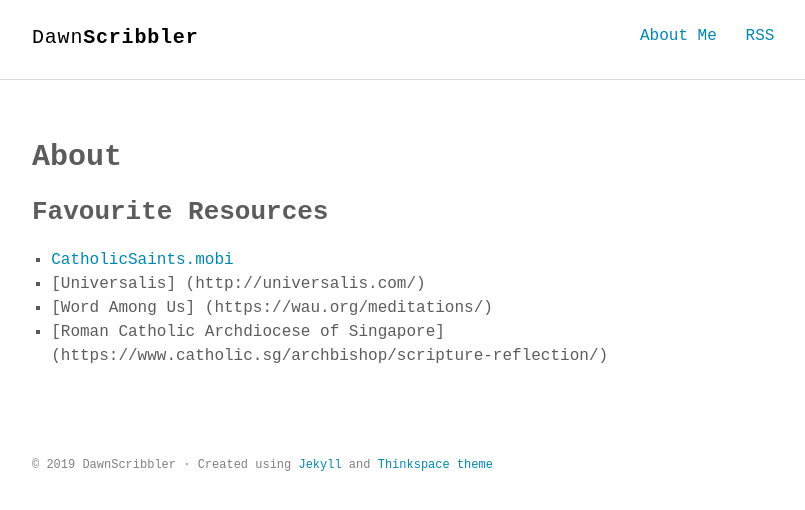
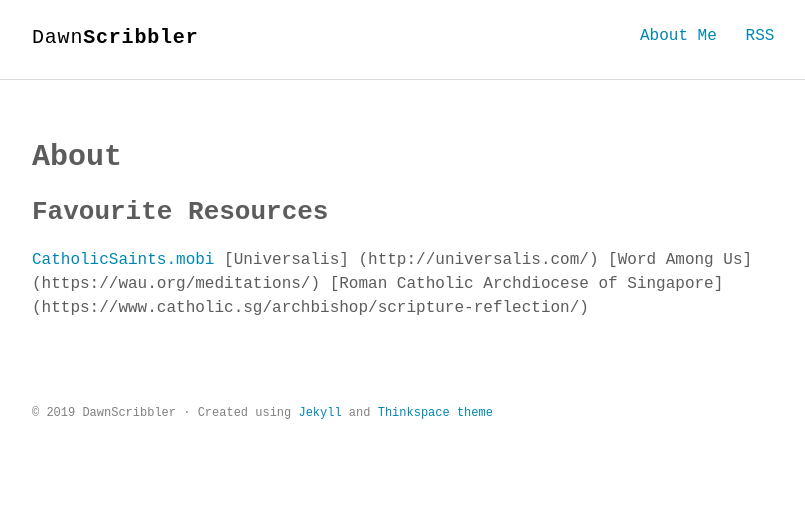
Before and after one commit to soulatcrossroad/dawnscribbler.github.io, a Jekyll site: the page built from about.md, in a window 1280 px wide. Shown: the top 510 px of the page, without its empty margins (232-1037 px from the left). Built offline with Jekyll 4.4.1, drawn with Linux system fonts in a browser that asks for light colours; some web fonts are replaced; part of the change alters nothing that is shown.

```diff
--- a/about.md
+++ b/about.md
@@ -5,7 +5,7 @@ permalink: /about/
 ---
 
 ## Favourite Resources
-1. [CatholicSaints.mobi](http://catholicsaints.mobi)
-2. [Universalis] (http://universalis.com/)
-3. [Word Among Us] (https://wau.org/meditations/)
-4. [Roman Catholic Archdiocese of Singapore] (https://www.catholic.sg/archbishop/scripture-reflection/)
+[CatholicSaints.mobi](http://catholicsaints.mobi)
+[Universalis] (http://universalis.com/)
+[Word Among Us] (https://wau.org/meditations/)
+[Roman Catholic Archdiocese of Singapore] (https://www.catholic.sg/archbishop/scripture-reflection/)
```
